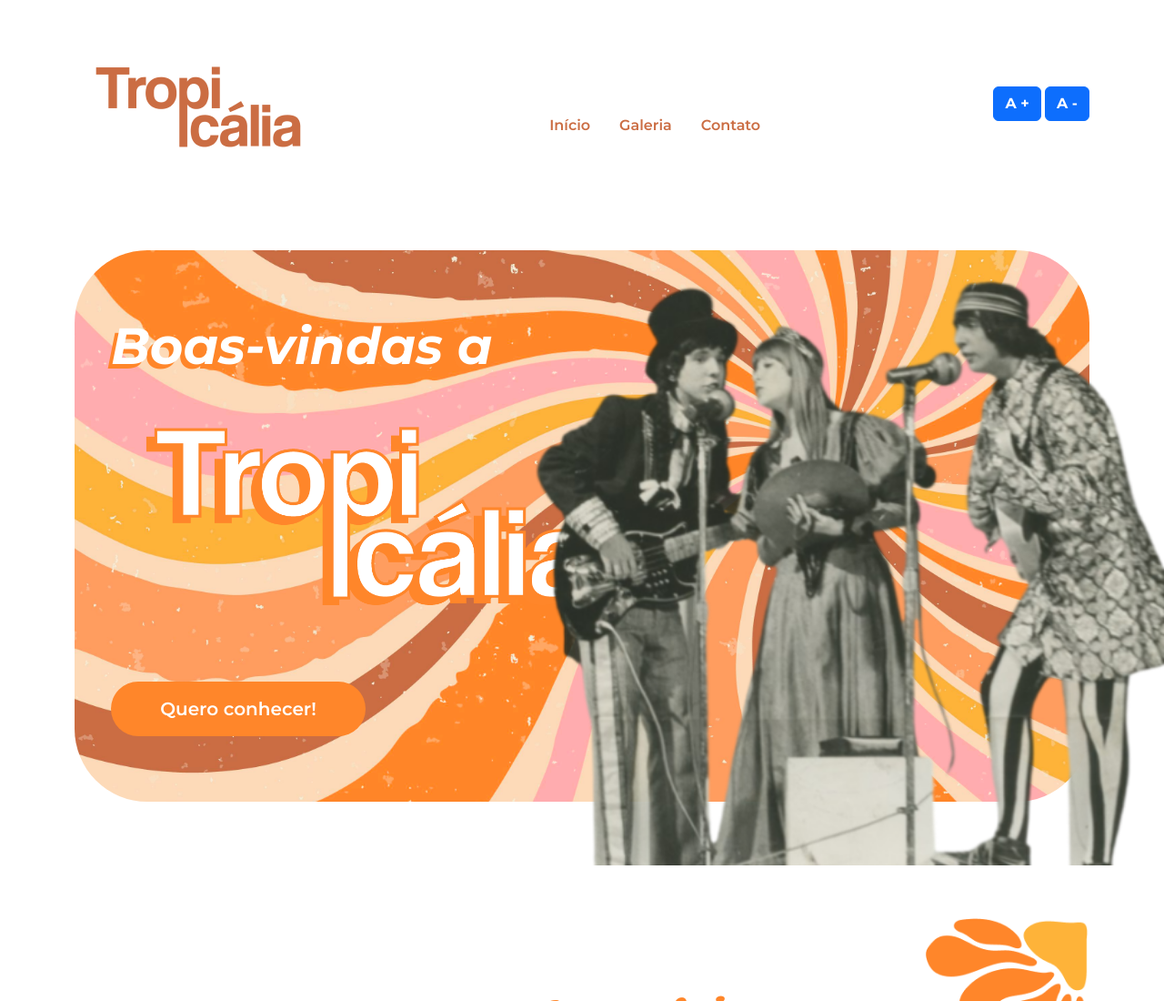
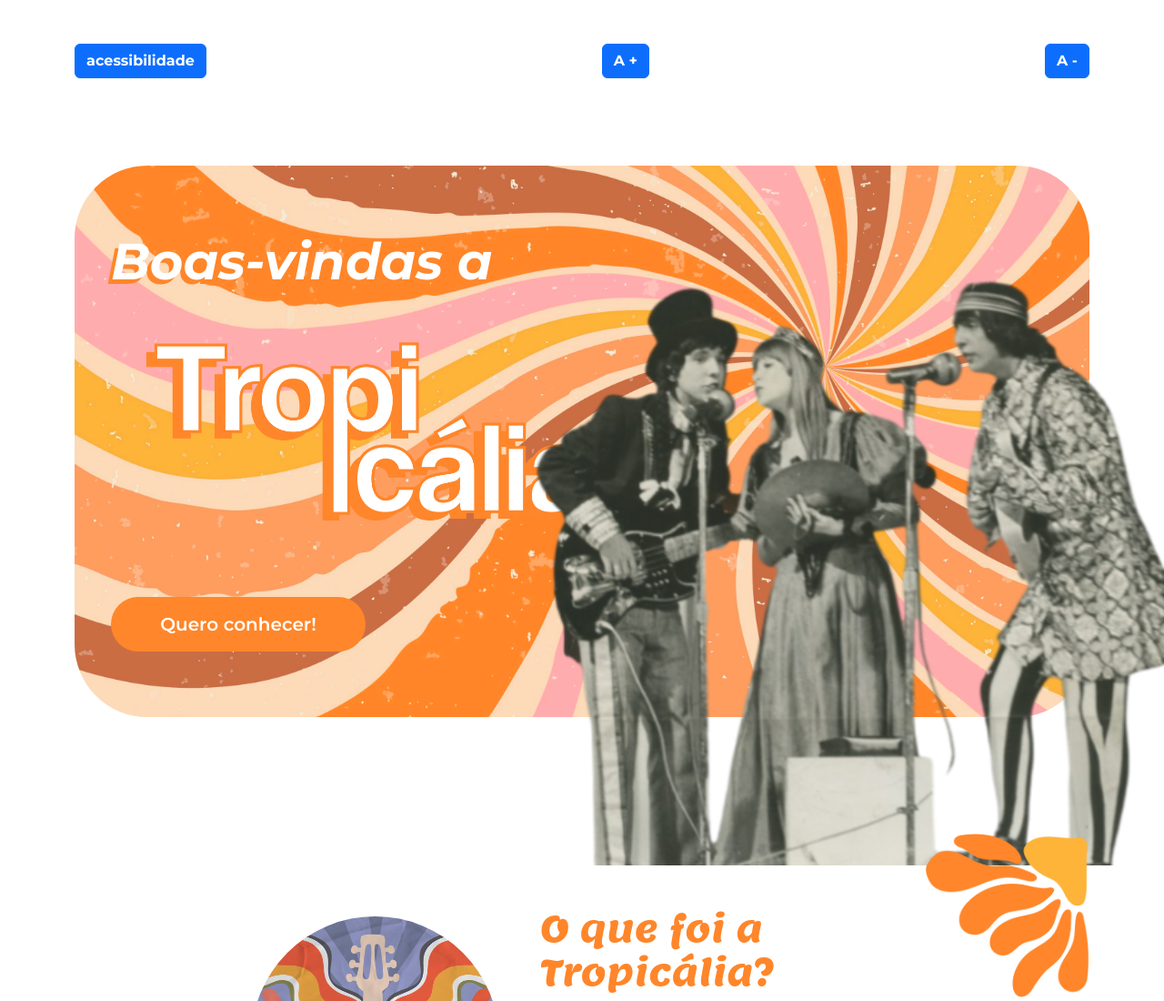
Before and after one commit to joseotaviorochadossantos/site-acessivelC, a plain HTML site: page index.html in a window 1280 px wide. Shown: the top 1100 px of the page at 91% size. Drawn offline with nearby package versions, Linux system fonts and the light colour scheme.

Commit message:
adicionando botao acessibilidade

```diff
--- a/index.html
+++ b/index.html
@@ -15,20 +15,11 @@
     <header class=" p-5">
 
         <nav class="container d-flex justify-content-between align-items-center" >
-            <img src="img/logo.png" class="nav-img " loading="lazy">
-            <ul class="nav mt-5">
-                <li class="nav-item"><a class="nav-link" href="#inicio">Início</a></li>
-                <li class="nav-item"><a class="nav-link" href="#galeria">Galeria</a></li>
-                <li class="nav-item"><a class="nav-link" href="#contato">Contato</a></li>
-            </ul>
+            <button id="botao-acessibilidade" class="btn btn-primary fw-bold rotacao-botao"> acessibilidade</button>
 
-            <div id="acessibilidade" class="menu-acessibilidade">
-
-                    <button id="aumentar-fonte" class="btn btn-primary fw-bold">A +</button>
-
-                    <button id="diminuir-fonte" class="btn btn-primary fw-bold">A -</button>
-
-                </div>
+        <button id="aumentar-fonte"  class="btn btn-primary fw-bold">A +</button>
+        <button id="aumentar-fonte"  class="btn btn-primary fw-bold">A -</button>
+    </div>
             </div>
 
         </nav>
```
